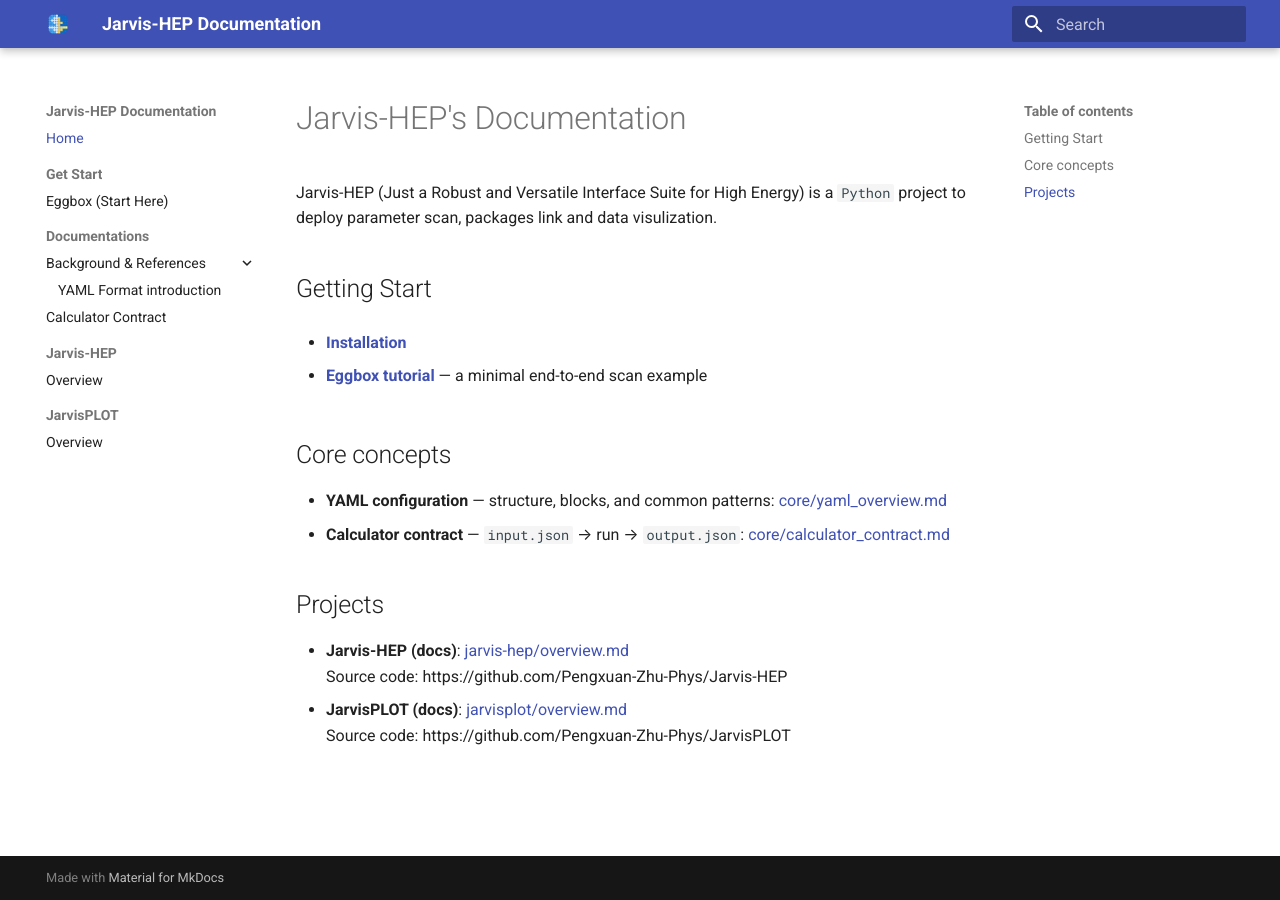
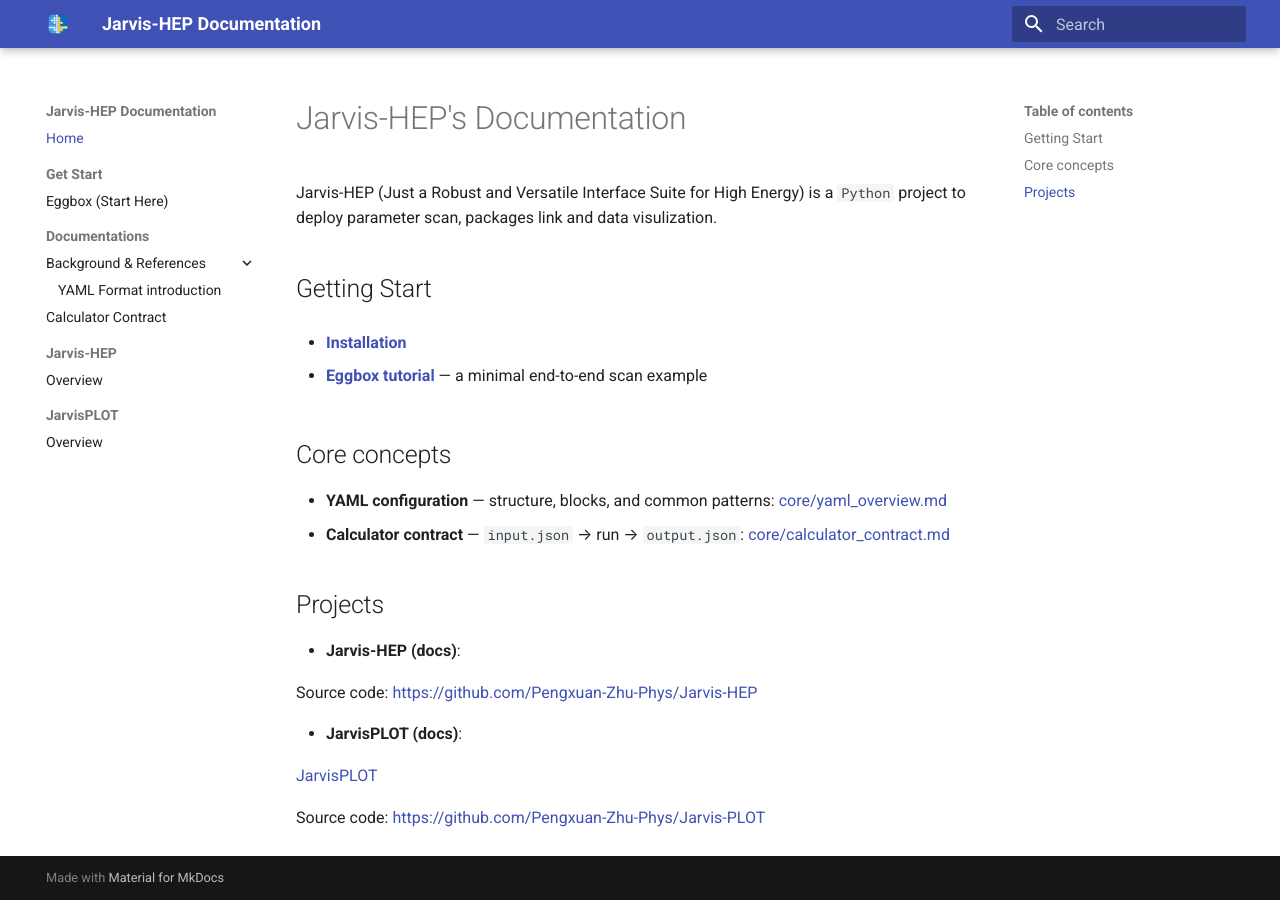
Before and after one commit to Pengxuan-Zhu-Phys/Jarvis-Docs, an MkDocs documentation site: the page built from docs/index.md, in a window 1280 px wide. Built offline with MkDocs 1.6.1 and Material for MkDocs 9.7.7, drawn with Linux system fonts in a browser that asks for light colours.

Commit message:
Update documentation

```diff
--- a/docs/index.md
+++ b/docs/index.md
@@ -15,7 +15,12 @@
 
 ## Projects
 
-- **Jarvis-HEP (docs)**: [jarvis-hep/overview.md](jarvis-hep/overview.md)
-  Source code: https://github.com/Pengxuan-Zhu-Phys/Jarvis-HEP
-- **JarvisPLOT (docs)**: [jarvisplot/overview.md](jarvisplot/overview.md)
-  Source code: https://github.com/Pengxuan-Zhu-Phys/JarvisPLOT
+- **Jarvis-HEP (docs)**:
+
+  Source code: [https://github.com/Pengxuan-Zhu-Phys/Jarvis-HEP](https://github.com/Pengxuan-Zhu-Phys/Jarvis-HEP)
+
+- **JarvisPLOT (docs)**:
+
+  [JarvisPLOT](jarvisplot/jarvisplot.md)
+
+  Source code: [https://github.com/Pengxuan-Zhu-Phys/Jarvis-PLOT](https://github.com/Pengxuan-Zhu-Phys/Jarvis-PLOT)
```
Also changed, not shown: docs/tutorial/Installation.md (added, +146 -0 lines), docs/jarvisplot/jarvisplot.md (added).
